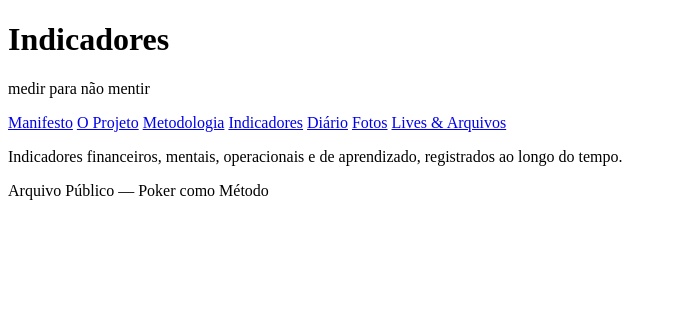
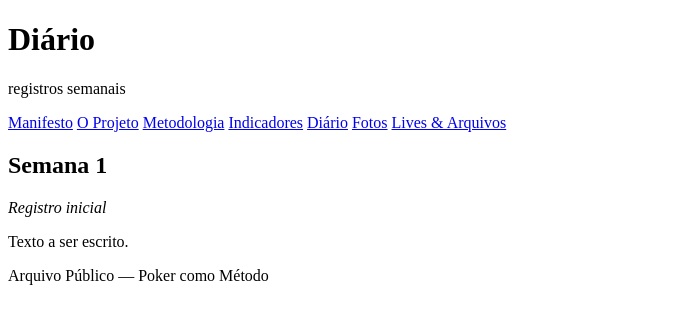
Before and after one commit to derickcosta816/derickcosta816.github.io, a plain HTML site: page diario.html in a window 1280 px wide. Shown: the whole page, without its empty margins (0-673 px from the left). Drawn offline with Linux system fonts and the light colour scheme.

Commit message:
Update title and header in diario.html

```diff
--- a/diario.html
+++ b/diario.html
@@ -2,7 +2,7 @@
 <html lang="pt-BR">
 <head>
   <meta charset="UTF-8">
-  <title>Indicadores — Escritor Apostador</title>
+  <title>Diário — Escritor Apostador</title>
   <meta name="viewport" content="width=device-width, initial-scale=1.0">
   <link rel="stylesheet" href="style.css">
 </head>
@@ -10,8 +10,8 @@
 <body>
 
 <header>
-  <h1>Indicadores</h1>
-  <p class="subtitulo">medir para não mentir</p>
+  <h1>Diário</h1>
+  <p class="subtitulo">registros semanais</p>
 
   <nav class="nav-principal">
     <a href="index.html">Manifesto</a>
@@ -26,12 +26,10 @@
 
 <main>
 
-<section>
-  <p>
-    Indicadores financeiros, mentais,
-    operacionais e de aprendizado,
-    registrados ao longo do tempo.
-  </p>
+<section class="diario-entry">
+  <h2>Semana 1</h2>
+  <em>Registro inicial</em>
+  <p>Texto a ser escrito.</p>
 </section>
 
 </main>
```
